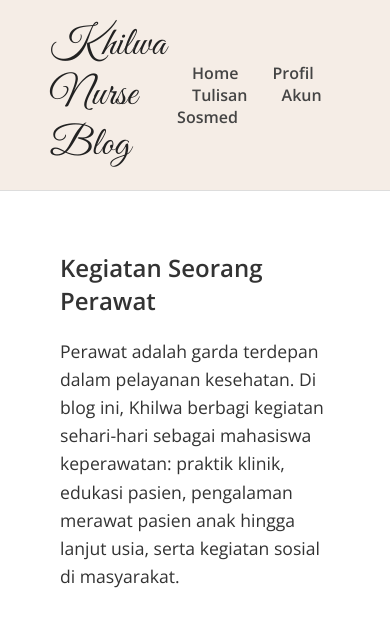
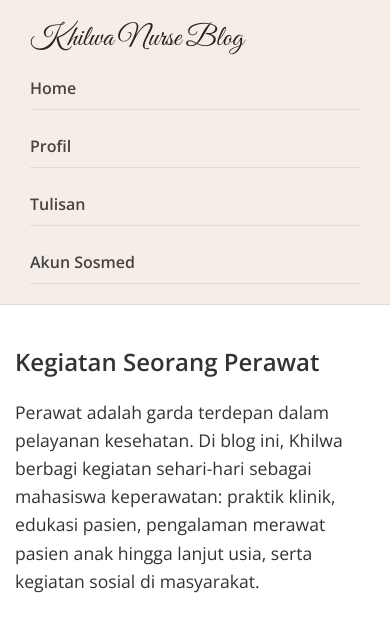
Before and after one commit to zaenirohmat/curiculum, a plain HTML site: page index.html in a window 390 px wide. Drawn offline with nearby package versions, Linux system fonts and the light colour scheme.

Commit message:
Update index.html

```diff
--- a/index.html
+++ b/index.html
@@ -14,46 +14,99 @@
     }
     header {
       background: #f5ede6;
-      padding: 20px 50px;
+      padding: 20px 30px;
       display: flex;
       justify-content: space-between;
       align-items: center;
+      flex-wrap: wrap;
       border-bottom: 1px solid #ddd;
     }
-    header nav a {
-      margin: 0 15px;
+    .logo {
+      font-family: 'Great Vibes', cursive;
+      font-size: 2em;
+      color: #222;
+      margin-bottom: 10px;
+    }
+    nav {
+      display: flex;
+      flex-wrap: wrap;
+      gap: 15px;
+    }
+    nav a {
       text-decoration: none;
       color: #444;
       font-weight: 600;
       cursor: pointer;
     }
-    .logo {
-      font-family: 'Great Vibes', cursive;
-      font-size: 2.5em;
-      color: #222;
+
+    section {
+      padding: 30px 20px;
     }
-    section {
-      padding: 40px 60px;
-    }
+
     .hidden {
       display: none;
     }
+
     .home-content p, .cv-content p, .blog-content p, .sosmed-content p {
       font-size: 1.1em;
       line-height: 1.6;
     }
+
+    .sosmed-links {
+      display: flex;
+      flex-wrap: wrap;
+      gap: 10px;
+      margin-top: 20px;
+    }
+
     .sosmed-links a {
-      display: inline-block;
-      margin: 10px 20px 10px 0;
+      flex: 1 1 45%;
+      text-align: center;
       text-decoration: none;
       color: #fff;
-      background: #25d366;
-      padding: 10px 15px;
-      border-radius: 5px;
+      padding: 12px 15px;
+      border-radius: 8px;
+      font-weight: bold;
+      min-width: 120px;
     }
+
+    .sosmed-links a:nth-child(1) { background: #25d366; }
     .sosmed-links a.ig { background: #E1306C; }
     .sosmed-links a.tiktok { background: #000; }
     .sosmed-links a.youtube { background: #FF0000; }
+
+    /* Responsif untuk layar kecil */
+    @media (max-width: 600px) {
+      header {
+        flex-direction: column;
+        align-items: flex-start;
+      }
+
+      .logo {
+        font-size: 1.8em;
+        margin-bottom: 10px;
+      }
+
+      nav {
+        flex-direction: column;
+        align-items: flex-start;
+        width: 100%;
+      }
+
+      nav a {
+        padding: 10px 0;
+        border-bottom: 1px solid #ddd;
+        width: 100%;
+      }
+
+      section {
+        padding: 20px 15px;
+      }
+
+      .sosmed-links a {
+        flex: 1 1 100%;
+      }
+    }
   </style>
 </head>
 <body>
```
